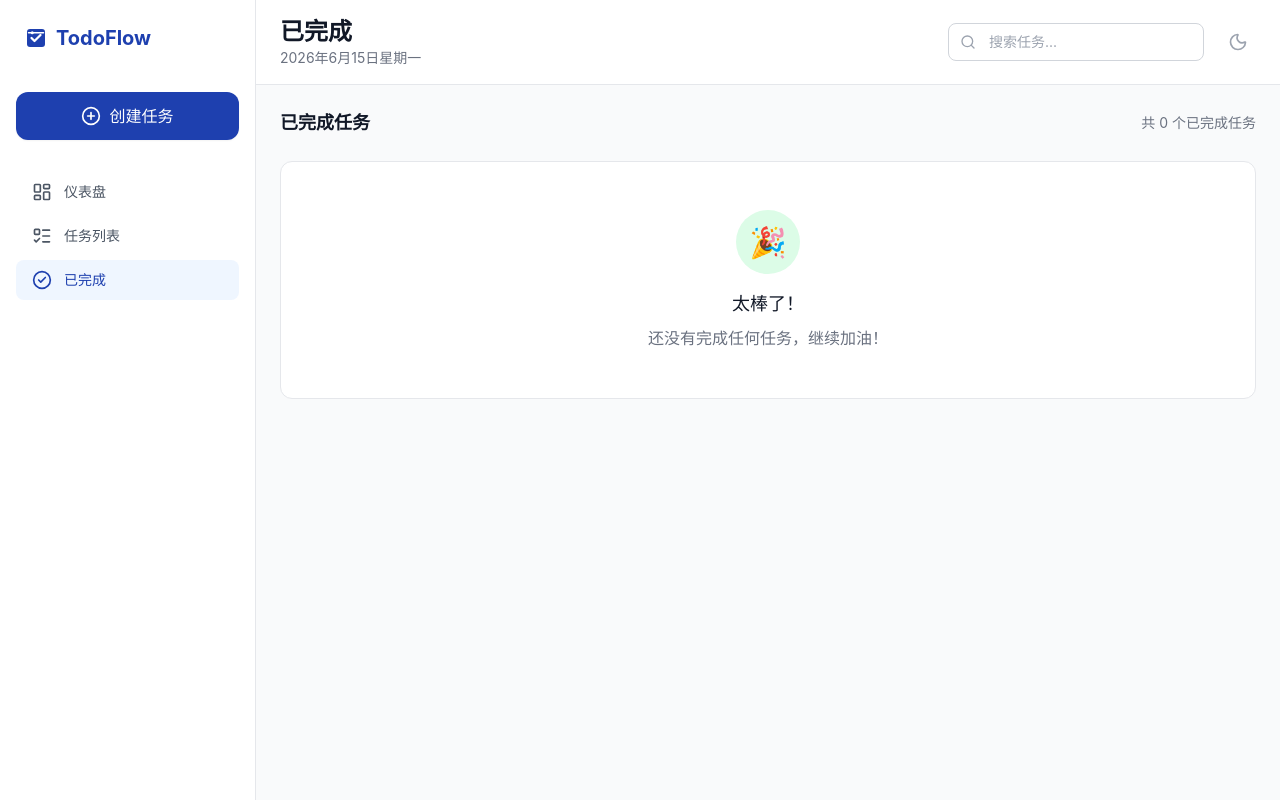
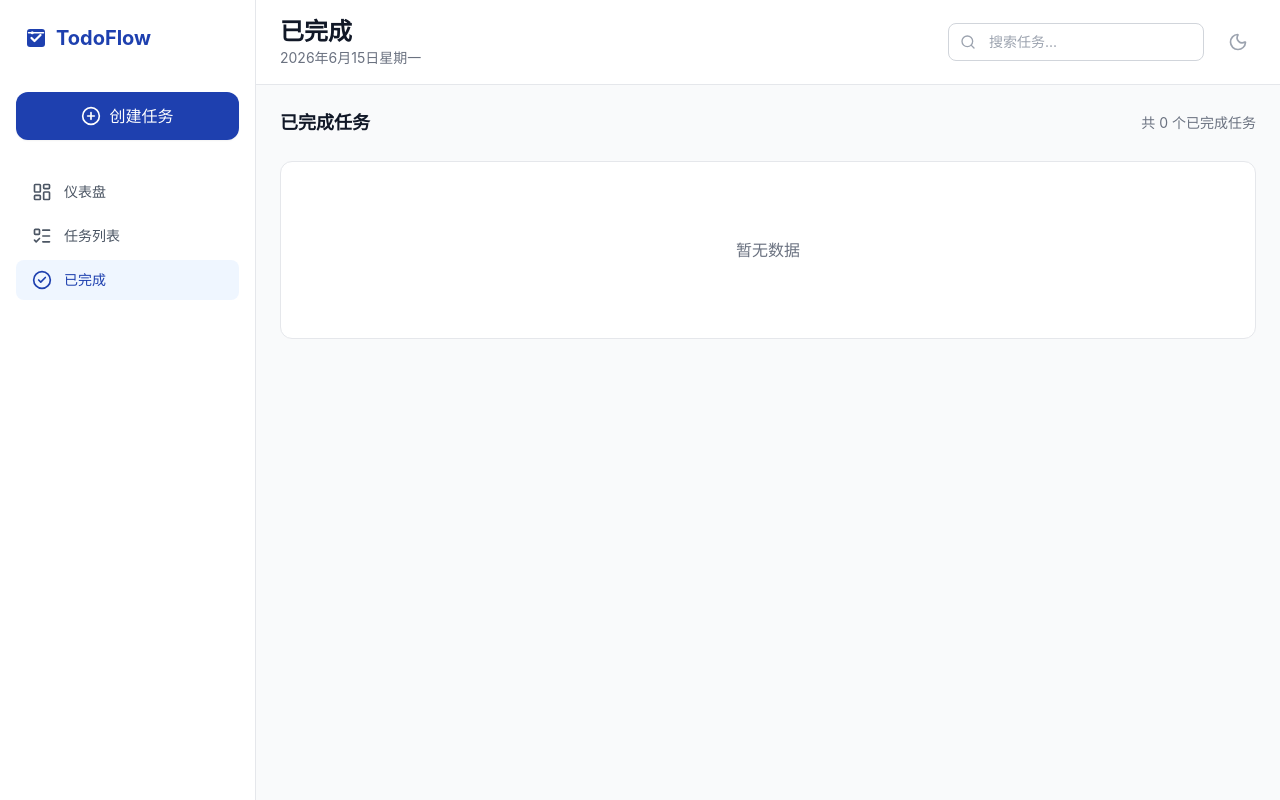
Before and after one commit to chen-1368/TodoFlow, a React (Vite) app: page /completed in a window 1280 px wide. Built offline with nearby package versions, Linux system fonts and the light colour scheme.

Commit message:
已完成页添加空信息

```diff
--- a/src/pages/CompletedPage.tsx
+++ b/src/pages/CompletedPage.tsx
@@ -1,5 +1,5 @@
-import { TaskCard } from '../components/tasks/TaskCard';
-import { useTaskStore } from '../store/tasks';
+import { TaskCard } from "../components/tasks/TaskCard";
+import { useTaskStore } from "../store/tasks";
 
 interface CompletedPageProps {
   onTaskClick: (taskId: string) => void;
@@ -7,9 +7,13 @@ interface CompletedPageProps {
   onTaskDelete: (taskId: string) => void;
 }
 
-export function CompletedPage({ onTaskClick, onTaskComplete, onTaskDelete }: CompletedPageProps) {
+export function CompletedPage({
+  onTaskClick,
+  onTaskComplete,
+  onTaskDelete,
+}: CompletedPageProps) {
   const tasks = useTaskStore((state) => state.tasks);
-  const completedTasks = tasks.filter((t) => t.status === 'completed');
+  const completedTasks = tasks.filter((t) => t.status === "completed");
 
   return (
     <div className="space-y-6">
@@ -22,11 +26,7 @@ export function CompletedPage({ onTaskClick, onTaskComplete, onTaskDelete }: Com
 
       {completedTasks.length === 0 ? (
         <div className="bg-white rounded-xl p-12 text-center border border-gray-200">
-          <div className="w-16 h-16 bg-green-100 rounded-full flex items-center justify-center mx-auto mb-4">
-            <span className="text-3xl">🎉</span>
-          </div>
-          <h3 className="text-lg font-medium text-gray-900 mb-2">太棒了！</h3>
-          <p className="text-gray-500">还没有完成任何任务，继续加油！</p>
+          <p className="text-gray-500 p-7">暂无数据</p>
         </div>
       ) : (
         <div className="grid grid-cols-1 md:grid-cols-2 gap-4">
```
